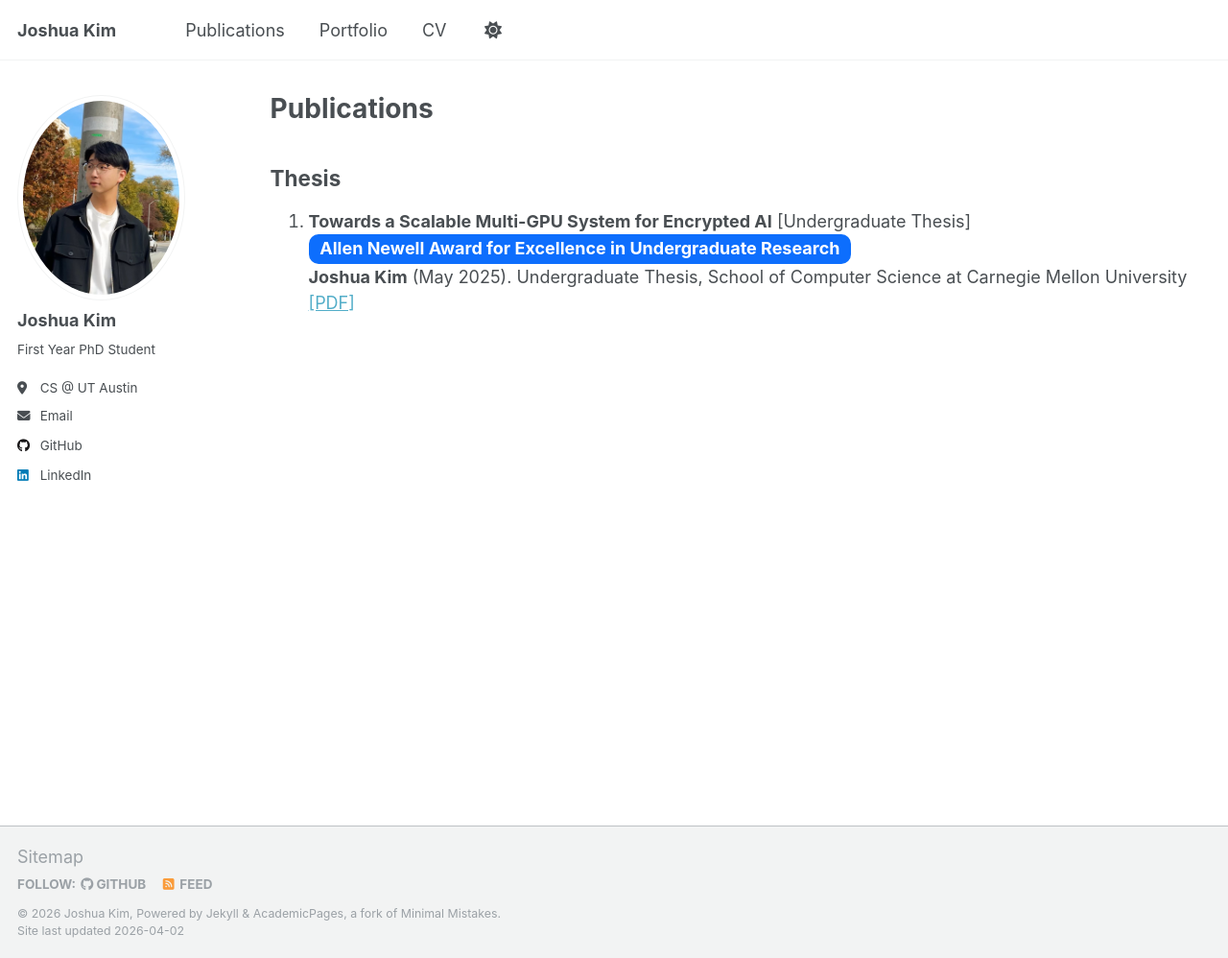
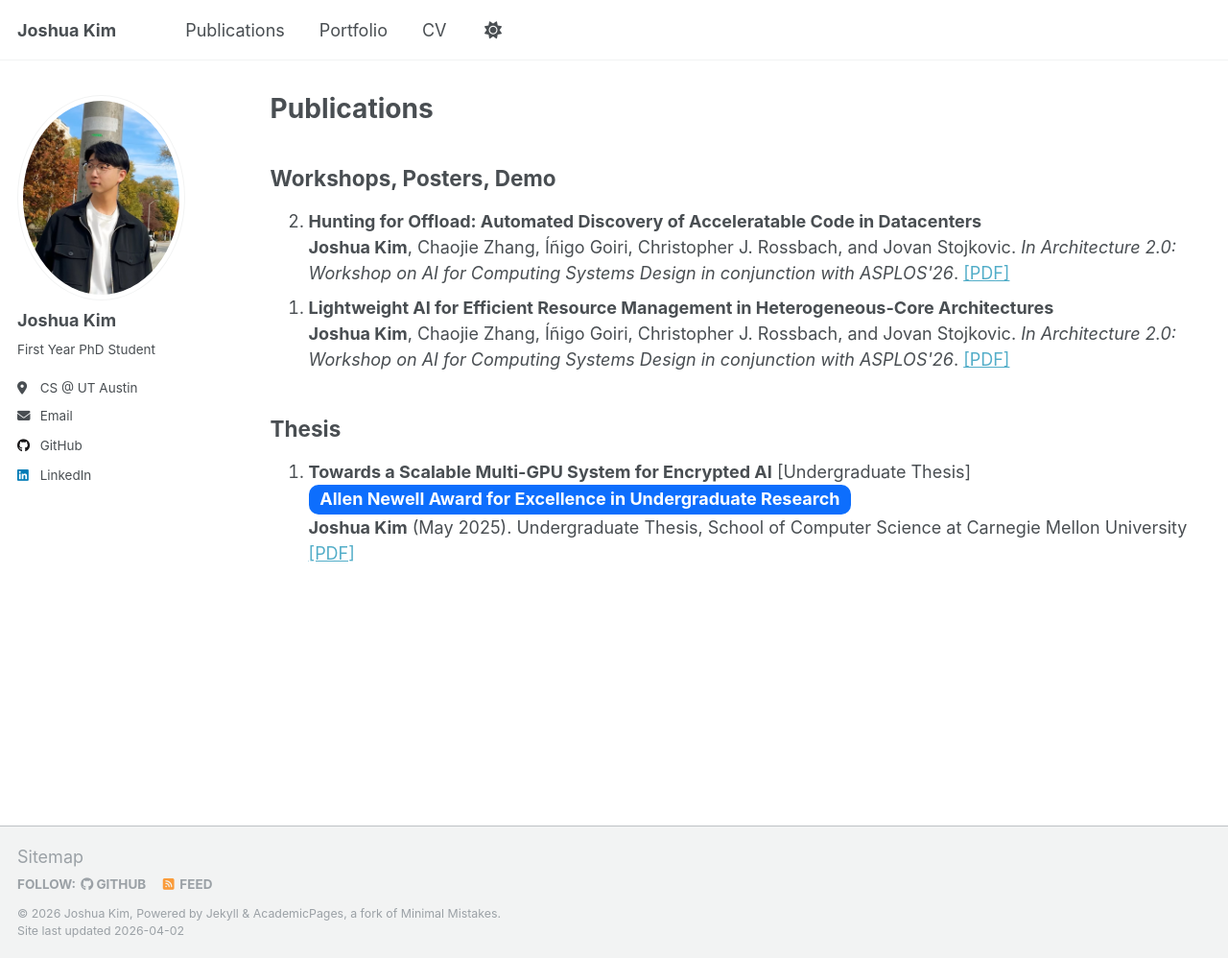
Before and after one commit to joshk411/joshk411.github.io, a Jekyll site: the page built from _pages/publications.md, in a window 1280 px wide and 998 px high. Shown: the whole window at 96% size. Built offline with Jekyll 4.4.1, drawn with Linux system fonts in a browser that asks for light colours; a script that is not in the unit is left out.

Commit message:
Update with workshop papers

```diff
--- a/_pages/publications.md
+++ b/_pages/publications.md
@@ -9,12 +9,25 @@ author_profile: true
 
 <!-- ## Papers
 <ol reversed>
-</ol>
+</ol> -->
 
 
 ## Workshops, Posters, Demo
 <ol reversed>
-</ol> -->
+<li>
+<strong>Hunting for Offload: Automated Discovery of Acceleratable Code in Datacenters</strong>
+<br>
+<b>Joshua Kim</b>, Chaojie Zhang, Íñigo Goiri, Christopher J. Rossbach, and Jovan Stojkovic. <i>In Architecture 2.0: Workshop on AI for Computing Systems Design in conjunction with ASPLOS'26</i>.
+<a href="404.md">[PDF]</a>
+</li>
+
+<li>
+<strong>Lightweight AI for Efficient Resource Management in Heterogeneous-Core Architectures</strong>
+<br>
+<b>Joshua Kim</b>, Chaojie Zhang, Íñigo Goiri, Christopher J. Rossbach, and Jovan Stojkovic. <i>In Architecture 2.0: Workshop on AI for Computing Systems Design in conjunction with ASPLOS'26</i>.
+<a href="404.md">[PDF]</a>
+</li>
+</ol>
 
 ## Thesis
 <ol reversed>
```
Also changed, not shown: _pages/about.md (+2 -2 lines), _pages/portfolio.md (+1 -1 lines), 2 other files.
